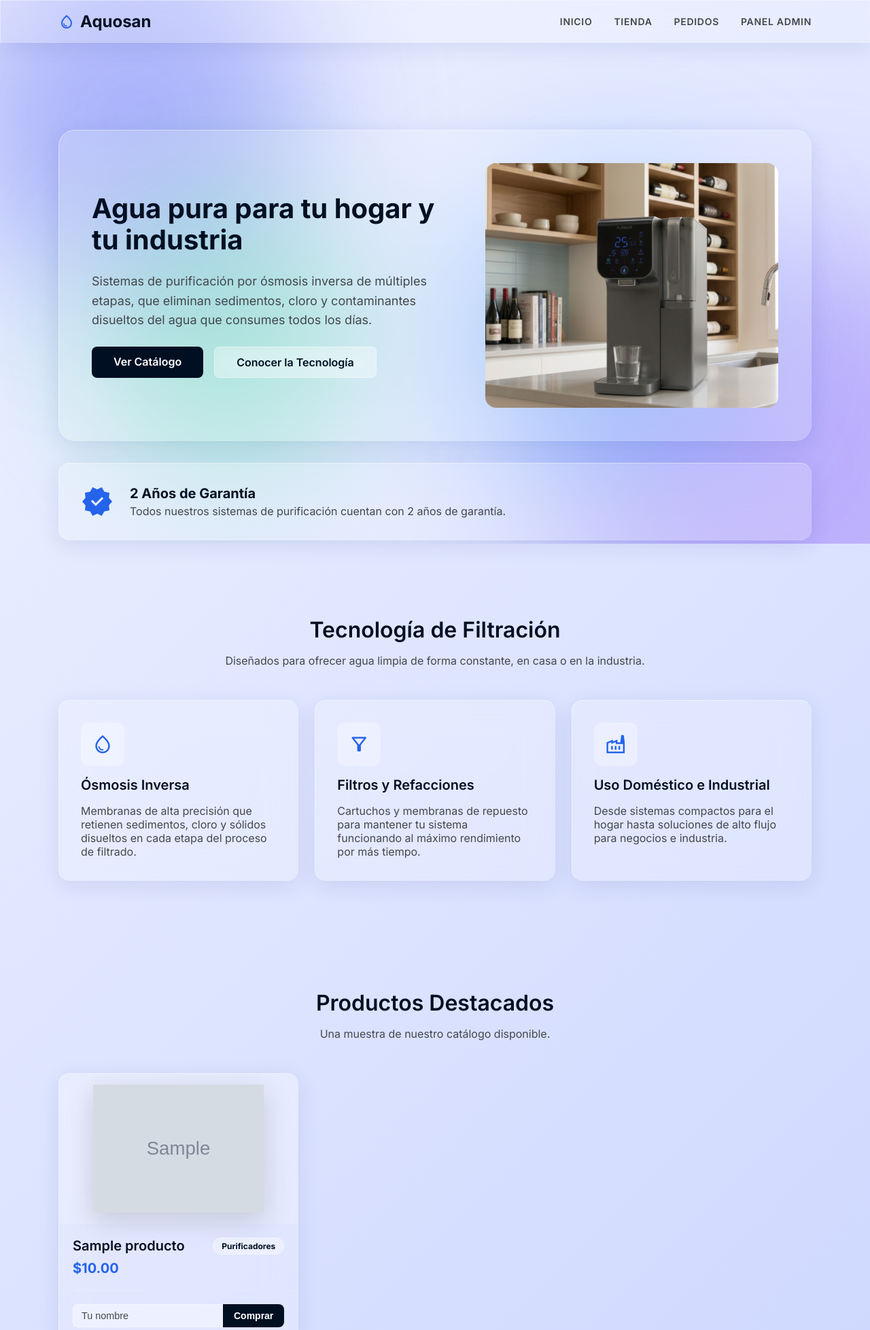
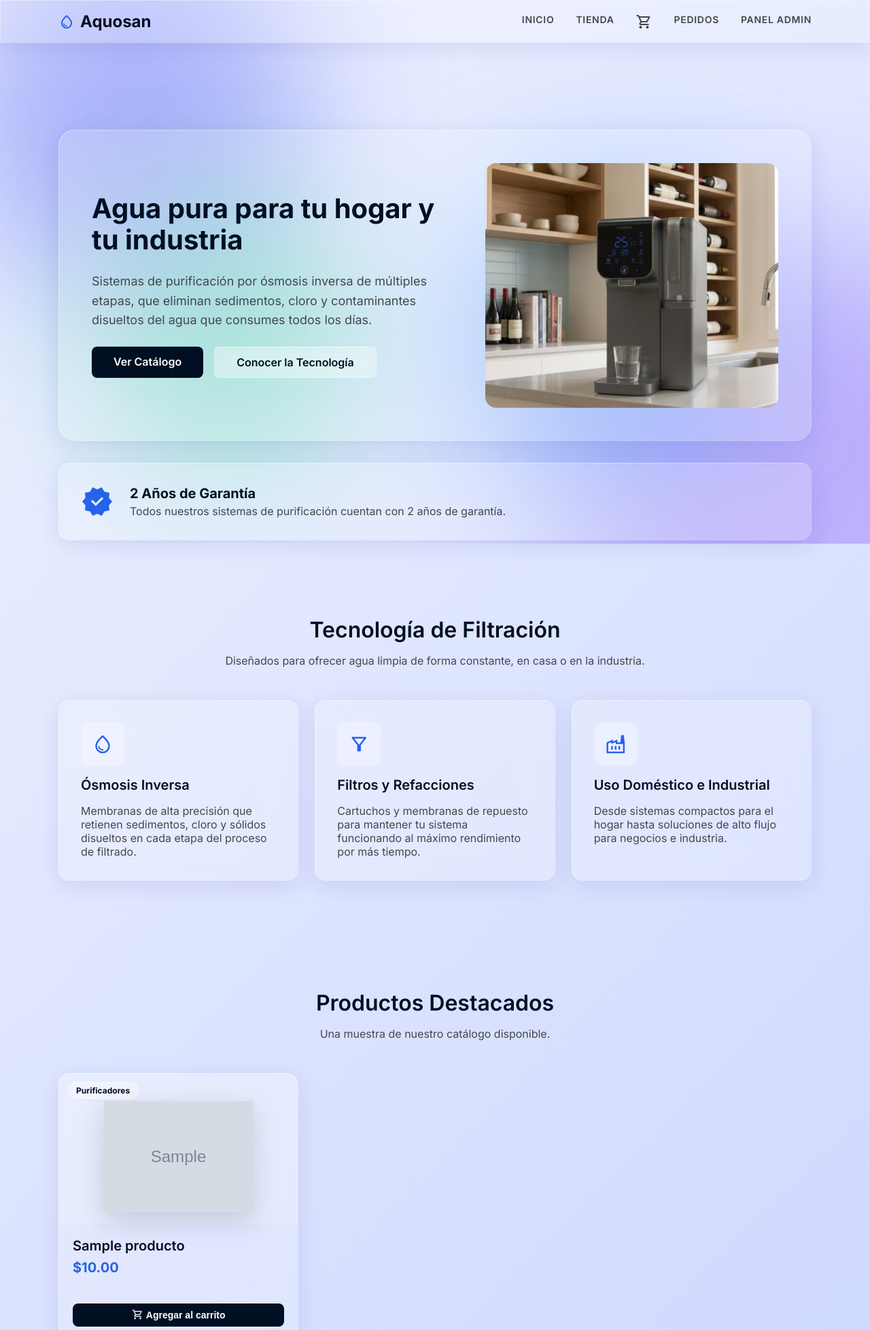
Before and after one commit to DanielBarri/purificadores, a Django app: page / in a window 1280 px wide. Shown: the top 1957 px of the page at 68% size. Run offline with Django 5.2, Linux system fonts and the light colour scheme; tables that the repository leaves empty hold one stand-in row (values such as "Sample post"); grey boxes marked "Sample" are stand-in pictures.

Commit message:
Implement shopping cart functionality with product addition, quantity updates, and order confirmation; refactor models and views for LineaPedido integration

```diff
--- /dev/null
+++ b/pedidos/context_processors.py
@@ -0,0 +1,5 @@
+from pedidos.carrito import Carrito
+
+
+def carrito_cantidad(request):
+    return {'carrito_cantidad': len(Carrito(request))}
--- a/pedidos/dao/tiendadao.py
+++ b/pedidos/dao/tiendadao.py
@@ -1,7 +1,7 @@
 from typing import List, Optional
 
 from django.db import models
-from pedidos.models import Producto, Pedido
+from pedidos.models import Producto, Pedido, LineaPedido
 
 class ProductoDAO:
     """Capa DAO para operaciones de Productos"""
@@ -39,15 +39,23 @@ class PedidoDAO:
         return Pedido.objects.all().order_by('-fecha')
 
     @staticmethod
-    def crear_pedido_con_producto(cliente_nombre: str, producto_id: int) -> Optional[Pedido]:
-        producto = ProductoDAO.obtener_por_id(producto_id)
-        if producto:
-            return Pedido.objects.create(
-                cliente_nombre=cliente_nombre,
-                producto=producto,
-                total=producto.precio
+    def crear_pedido_desde_carrito(cliente_nombre: str, carrito) -> Optional[Pedido]:
+        items = list(carrito)
+        if not items:
+            return None
+
+        pedido = Pedido.objects.create(
+            cliente_nombre=cliente_nombre,
+            total=carrito.total(),
+        )
+        for item in items:
+            LineaPedido.objects.create(
+                pedido=pedido,
+                producto=item['producto'],
+                cantidad=item['cantidad'],
+                precio_unitario=item['producto'].precio,
             )
-        return None
+        return pedido
 
     @staticmethod
     def cambiar_estado(pedido_id: int, nuevo_estado: str) -> Optional[Pedido]:
--- a/pedidos/models.py
+++ b/pedidos/models.py
@@ -42,8 +42,6 @@ class Pedido(models.Model):
         ('ENTREGADO', 'Entregado'),
     ]
     cliente_nombre = models.CharField(max_length=100)
-    # Relacion
-    producto = models.ForeignKey(Producto, on_delete=models.CASCADE, related_name='pedidos', null=True, blank=True)
     fecha = models.DateTimeField(auto_now_add=True)
     estado = models.CharField(max_length=20, choices=ESTADOS, default='POR_CONFIRMAR')
     total = models.DecimalField(max_digits=8, decimal_places=2, default=0.00)
@@ -51,3 +49,16 @@ class Pedido(models.Model):
 
     def __str__(self):
         return f"Orden #{self.id} - {self.cliente_nombre} ({self.estado})"
+
+class LineaPedido(models.Model):
+    pedido = models.ForeignKey(Pedido, on_delete=models.CASCADE, related_name='lineas')
+    producto = models.ForeignKey(Producto, on_delete=models.CASCADE, related_name='lineas_pedido')
+    cantidad = models.PositiveIntegerField(default=1)
+    precio_unitario = models.DecimalField(max_digits=10, decimal_places=2)
+
+    @property
+    def subtotal(self):
+        return self.precio_unitario * self.cantidad
+
+    def __str__(self):
+        return f"{self.cantidad} x {self.producto.nombre} (Pedido #{self.pedido_id})"
--- a/pedidos/templates/mainvista/_product_card.html
+++ b/pedidos/templates/mainvista/_product_card.html
@@ -1,44 +1,36 @@
 <div class="product-card glass-panel">
     <a href="{% url 'producto_detalle' producto.id %}" class="product-card__link">
+        <div class="product-card__media">
             {% if producto.imagen %}
-        <div class="product-card__image-wrap">
             <img
                 src="{{ producto.imagen.url }}"
                 class="product-card__image"
                 alt="{{ producto.nombre }}" />
-        </div>
             {% else %}
             <div class="product-card__placeholder">
                 <span>Sin imagen</span>
             </div>
             {% endif %}
+            <span class="badge-glass product-card__category">{{ producto.get_categoria_display }}</span>
+            {% if producto.agotado %}
+            <span class="badge-glass badge-glass--out product-card__stock-tag">Agotado</span>
+            {% endif %}
+        </div>
         <div class="product-card__body">
-            <div class="product-card__title-row">
             <h5 class="product-card__title">{{ producto.nombre }}</h5>
-                <span class="badge-glass">{{ producto.get_categoria_display }}</span>
-            </div>
             <h6 class="product-card__price">${{ producto.precio }}</h6>
-            {% if producto.agotado %}
-            <span class="badge-glass badge-glass--out">Agotado</span>
-            {% endif %}
         </div>
     </a>
     <div class="product-card__footer">
         {% if producto.agotado %}
         <p class="product-card__unavailable">No disponible por el momento</p>
         {% else %}
-        <form action="{% url 'crear_pedido' %}" method="POST">
+        <form action="{% url 'agregar_al_carrito' producto.id %}" method="POST">
             {% csrf_token %}
-            <input type="hidden" name="producto_id" value="{{ producto.id }}" />
-            <div class="buy-form__row">
-                <input
-                    type="text"
-                    name="cliente_nombre"
-                    class="text-input"
-                    placeholder="Tu nombre"
-                    required />
-                <button type="submit" class="btn btn-primary">Comprar</button>
-            </div>
+            <button type="submit" class="btn btn-primary btn-block">
+                <span class="material-symbols-outlined product-card__cart-icon">shopping_cart</span>
+                Agregar al carrito
+            </button>
         </form>
         {% endif %}
     </div>
--- a/pedidos/templates/mainvista/base.html
+++ b/pedidos/templates/mainvista/base.html
@@ -32,6 +32,12 @@
                 <div class="nav-links">
                     <a class="nav-link" href="{% url 'landing' %}">Inicio</a>
                     <a class="nav-link" href="{% url 'tienda' %}">Tienda</a>
+                    <a class="nav-link nav-link--cart" href="{% url 'carrito' %}" aria-label="Carrito">
+                        <span class="material-symbols-outlined">shopping_cart</span>
+                        {% if carrito_cantidad > 0 %}
+                        <span class="cart-badge">{{ carrito_cantidad }}</span>
+                        {% endif %}
+                    </a>
                     <a class="nav-link" href="{% url 'pedidos' %}">Pedidos</a>
                     <a class="nav-link" href="/admin/" target="_blank">Panel Admin</a>
                 </div>
--- a/pedidos/urls.py
+++ b/pedidos/urls.py
@@ -12,7 +12,11 @@ urlpatterns = [
     path('tienda/', views.tienda_view, name='tienda'),
     path('tienda/producto/<int:producto_id>/', views.producto_detalle_view, name='producto_detalle'),
     path('pedidos/', views.pedidos_view, name='pedidos'),
-    path('pedido/nuevo/', views.crear_pedido_action, name='crear_pedido'),
+    path('carrito/', views.carrito_view, name='carrito'),
+    path('carrito/agregar/<int:producto_id>/', views.agregar_al_carrito_action, name='agregar_al_carrito'),
+    path('carrito/actualizar/<int:producto_id>/', views.actualizar_carrito_action, name='actualizar_carrito'),
+    path('carrito/eliminar/<int:producto_id>/', views.eliminar_del_carrito_action, name='eliminar_del_carrito'),
+    path('carrito/confirmar/', views.confirmar_pedido_action, name='confirmar_pedido'),
     path('pedido/<int:pedido_id>/estado/', views.cambiar_estado_action, name='cambiar_estado'),
 
     # Rutas API
--- a/pedidos/views.py
+++ b/pedidos/views.py
@@ -9,6 +9,7 @@ from pedidos.models import Producto
 from pedidos.dao.tiendadao import ProductoDAO, PedidoDAO
 from pedidos.serializers import ProductoSerializer, PedidoSerializer
 from django.http import Http404
+from pedidos.carrito import Carrito
 
 
 # ==========================================
@@ -55,13 +56,50 @@ def pedidos_view(request):
     pedidos = PedidoDAO.obtener_todos()
     return render(request, 'mainvista/pedidos.html', {'pedidos': pedidos})
 
-def crear_pedido_action(request):
-    """Procesa el formulario web de un nuevo pedido"""
+
+# ==========================================
+# 1.1 VISTAS WEB CARRITO (HTML)
+# ==========================================
+
+def agregar_al_carrito_action(request, producto_id):
+    """Agrega un producto al carrito de la sesión"""
+    if request.method == 'POST':
+        producto = ProductoDAO.obtener_por_id(producto_id)
+        cantidad = int(request.POST.get('cantidad', 1))
+        if producto and not producto.agotado:
+            carrito = Carrito(request)
+            carrito.agregar(producto, cantidad)
+    return redirect('carrito')
+
+def carrito_view(request):
+    """Muestra el contenido del carrito de la sesión"""
+    carrito = Carrito(request)
+    return render(request, 'mainvista/carrito.html', {'carrito': carrito})
+
+def actualizar_carrito_action(request, producto_id):
+    """Actualiza la cantidad de un producto en el carrito"""
+    if request.method == 'POST':
+        cantidad = int(request.POST.get('cantidad', 1))
+        carrito = Carrito(request)
+        carrito.actualizar_cantidad(producto_id, cantidad)
+    return redirect('carrito')
+
+def eliminar_del_carrito_action(request, producto_id):
+    """Elimina un producto del carrito"""
+    if request.method == 'POST':
+        carrito = Carrito(request)
+        carrito.eliminar(producto_id)
+    return redirect('carrito')
+
+def confirmar_pedido_action(request):
+    """Convierte el carrito actual en un Pedido con sus líneas"""
     if request.method == 'POST':
         cliente_nombre = request.POST.get('cliente_nombre')
-        producto_id = request.POST.get('producto_id')
-        PedidoDAO.crear_pedido_con_producto(cliente_nombre, producto_id)
-    return redirect('pedidos')
+        carrito = Carrito(request)
+        pedido = PedidoDAO.crear_pedido_desde_carrito(cliente_nombre, carrito)
+        if pedido:
+            carrito.vaciar()
+    return redirect('tienda')
 
 def cambiar_estado_action(request, pedido_id):
     """Actualiza el estado de un pedido desde la vista web"""
--- a/static/css/base.css
+++ b/static/css/base.css
@@ -268,9 +268,10 @@ body {
     overflow: hidden;
 }
 
-.product-card__image-wrap {
+.product-card__media {
+    position: relative;
     height: 220px;
-    padding: 1rem;
+    padding: 2.5rem 1rem 1rem;
     display: flex;
     align-items: center;
     justify-content: center;
@@ -285,11 +286,6 @@ body {
 }
 
 .product-card__placeholder {
-    height: 220px;
-    display: flex;
-    align-items: center;
-    justify-content: center;
-    background-color: rgba(255, 255, 255, 0.15);
     color: var(--color-text-secondary);
 }
 
@@ -793,7 +789,9 @@ body {
 .product-card__link {
     color: inherit;
     text-decoration: none;
-    display: block;
+    display: flex;
+    flex-direction: column;
+    flex: 1;
 }
 
 /* Página de detalle de producto */
@@ -863,3 +861,95 @@ body {
 .product-detail__buy {
     margin-top: 1rem;
 }
+
+/* Botón de ancho completo (tarjetas de producto) */
+.btn-block {
+    display: block;
+    width: 100%;
+    text-align: center;
+}
+
+/* Selector de cantidad */
+.quantity-input {
+    width: 70px;
+    text-align: center;
+    border-radius: var(--radius-lg);
+}
+
+.add-to-cart-form {
+    display: flex;
+    gap: 0.75rem;
+    align-items: center;
+}
+
+.cart-quantity-form {
+    display: flex;
+    gap: 0.5rem;
+    align-items: center;
+}
+
+/* Ícono de carrito en el menú */
+.nav-link--cart {
+    position: relative;
+    display: flex;
+    align-items: center;
+    text-transform: none;
+}
+
+.cart-badge {
+    position: absolute;
+    top: -8px;
+    right: -10px;
+    background-color: var(--color-accent);
+    color: var(--color-on-primary);
+    font-size: 0.65rem;
+    font-weight: 700;
+    line-height: 1;
+    padding: 0.2rem 0.4rem;
+    border-radius: var(--radius-full);
+    min-width: 1rem;
+    text-align: center;
+}
+
+/* Resumen del carrito */
+.cart-summary {
+    margin-top: 1.5rem;
+    padding: 1.5rem;
+    border-radius: var(--radius-2xl);
+    display: flex;
+    flex-wrap: wrap;
+    align-items: center;
+    justify-content: space-between;
+    gap: 1rem;
+}
+
+.cart-summary__total {
+    margin: 0;
+    font-size: 1.5rem;
+    font-weight: 700;
+    color: var(--color-text-primary);
+}
+
+.cart-summary__form {
+    display: flex;
+    gap: 0.75rem;
+}
+
+.product-card__category {
+    position: absolute;
+    top: 0.75rem;
+    left: 0.75rem;
+    z-index: 1;
+}
+
+.product-card__stock-tag {
+    position: absolute;
+    top: 0.75rem;
+    right: 0.75rem;
+    z-index: 1;
+}
+
+.product-card__cart-icon {
+    font-size: 1.1rem;
+    vertical-align: -3px;
+}
--- a/tiendapurificadores/settings.py
+++ b/tiendapurificadores/settings.py
@@ -73,6 +73,7 @@ TEMPLATES = [
                 'django.template.context_processors.request',
                 'django.contrib.auth.context_processors.auth',
                 'django.contrib.messages.context_processors.messages',
+                'pedidos.context_processors.carrito_cantidad',
             ],
         },
     },
```
Also changed, not shown: PLAN.md (+15 -8 lines), pedidos/admin.py (+7 -2 lines), pedidos/carrito.py (added, +63 -0 lines), pedidos/templates/mainvista/carrito.html (added, +67 -0 lines), pedidos/templates/mainvista/producto_detalle.html (+9 -11 lines), pedidos/migrations/0006_remove_pedido_producto_lineapedido.py (added). Lines whose indentation alone changed are shown as unchanged.
